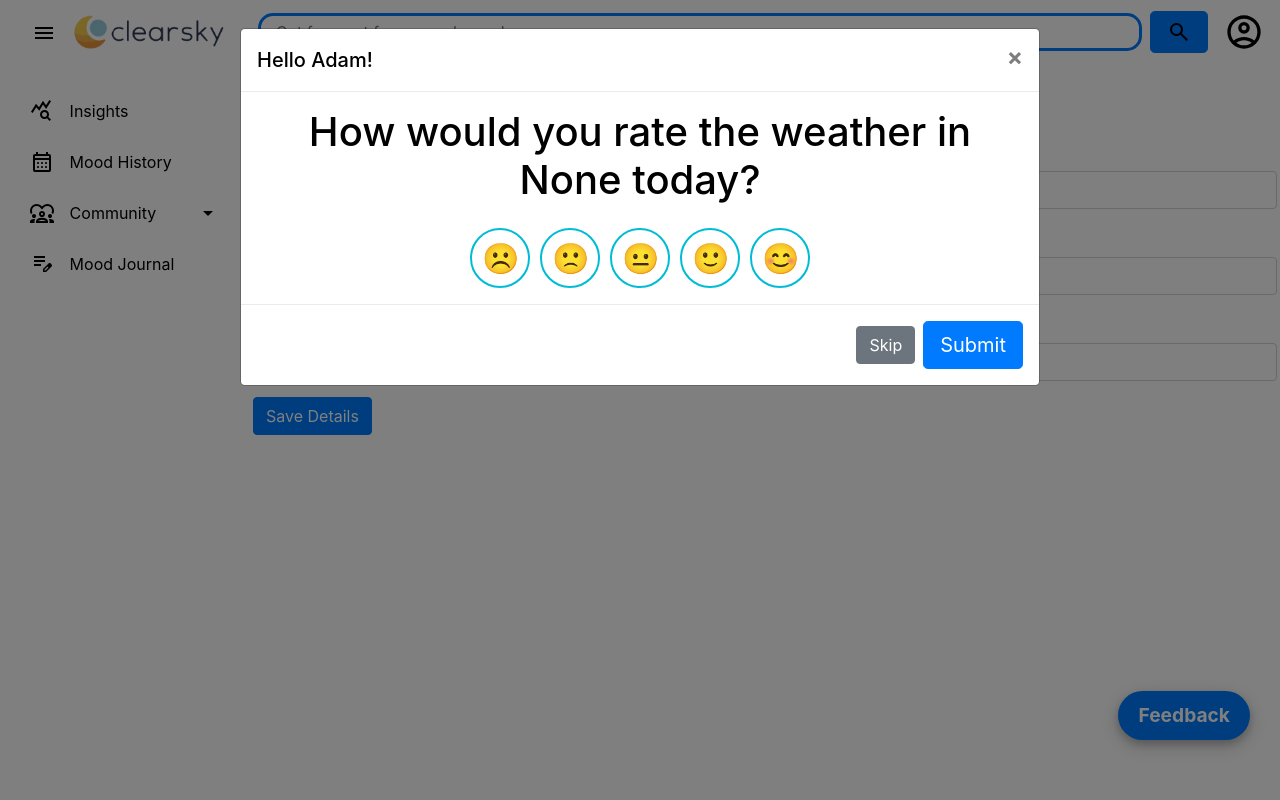
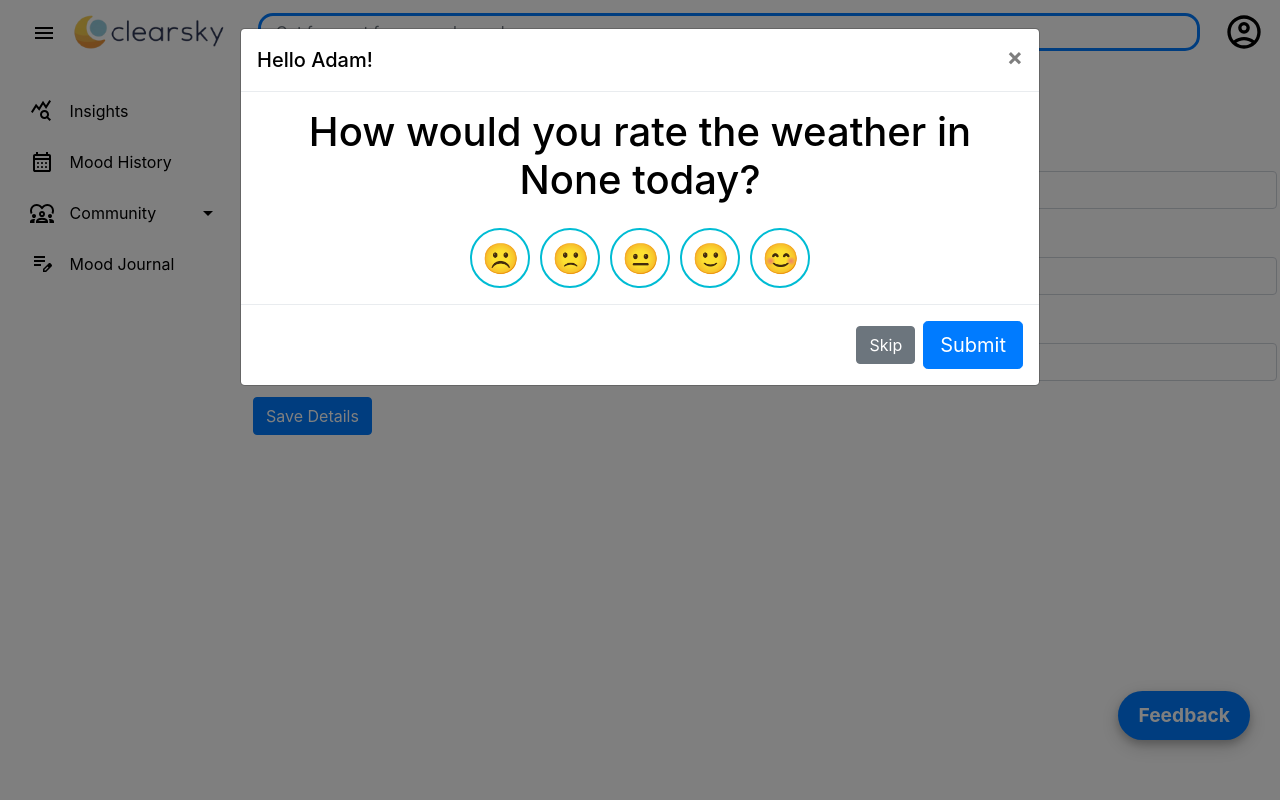
Before and after one commit to AdamRyanUK/moodapp, a Django app: page /authenticate/user_details/ in a window 1280 px wide. Run offline with Django 3.2, Linux system fonts and the light colour scheme; a user stored in the database is signed in; data comes from the database, SQL or seed files in the repository; both versions use the stored data as it was after the commit; some libraries are stand-ins or nearby versions.

Commit message:
changed the search bar functionality

```diff
--- a/core/templates/base.html
+++ b/core/templates/base.html
@@ -56,11 +56,7 @@
                     <input type="hidden" id="latitude" name="latitude">
                     <input type="hidden" id="longitude" name="longitude">
                     <input type="hidden" id="city" name="city">
-                    <button type="submit" class="btn btn-primary btn-lg">
-                        <svg xmlns="http://www.w3.org/2000/svg" height="24px" viewBox="0 -960 960 960" width="24px" fill="#5f6368">
-                            <path d="M784-120 532-372q-30 24-69 38t-83 14q-109 0-184.5-75.5T120-580q0-109 75.5-184.5T380-840q109 0 184.5 75.5T640-580q0 44-14 83t-38 69l252 252-56 56ZM380-400q75 0 127.5-52.5T560-580q0-75-52.5-127.5T380-760q-75 0-127.5 52.5T200-580q0 75 52.5 127.5T380-400Z"/>
-                        </svg>
-                    </button>
+
                 </form>
             </li>
             <li onclick=showAccountSidebar() class="account-sidebar-btn">
```
Also changed, not shown: db.sqlite3.
